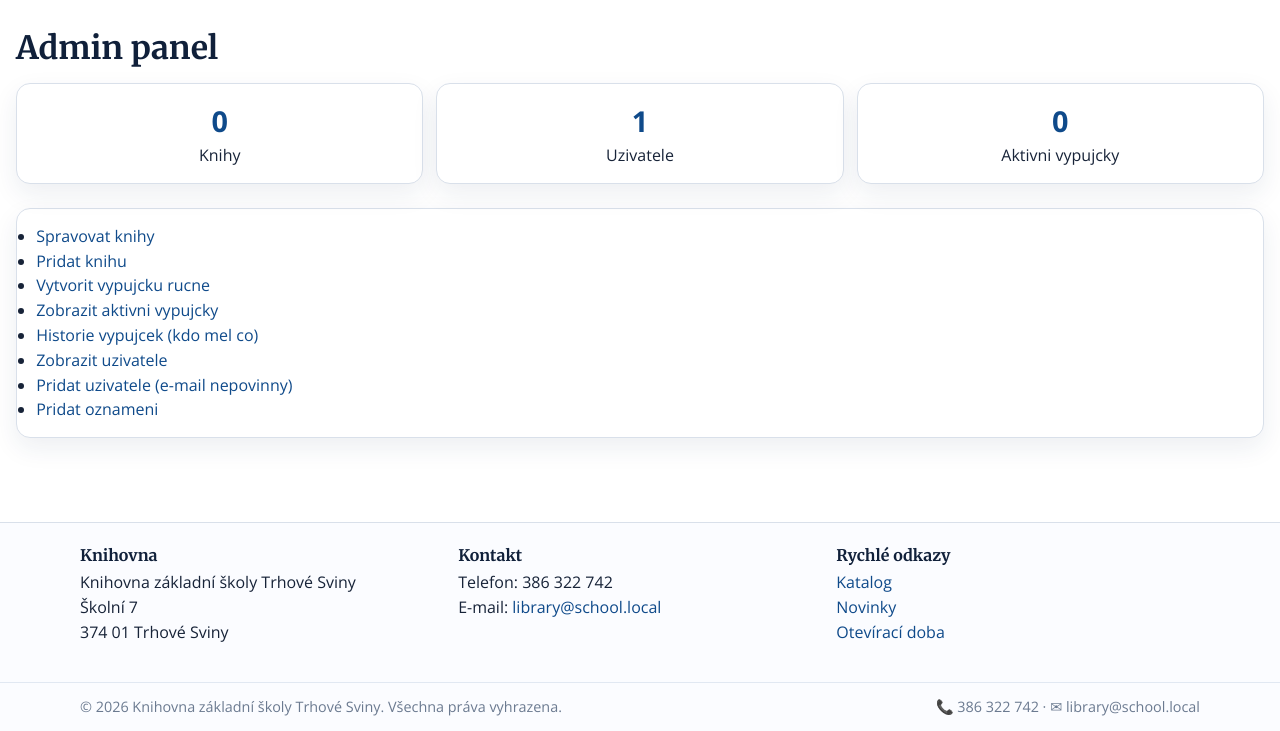
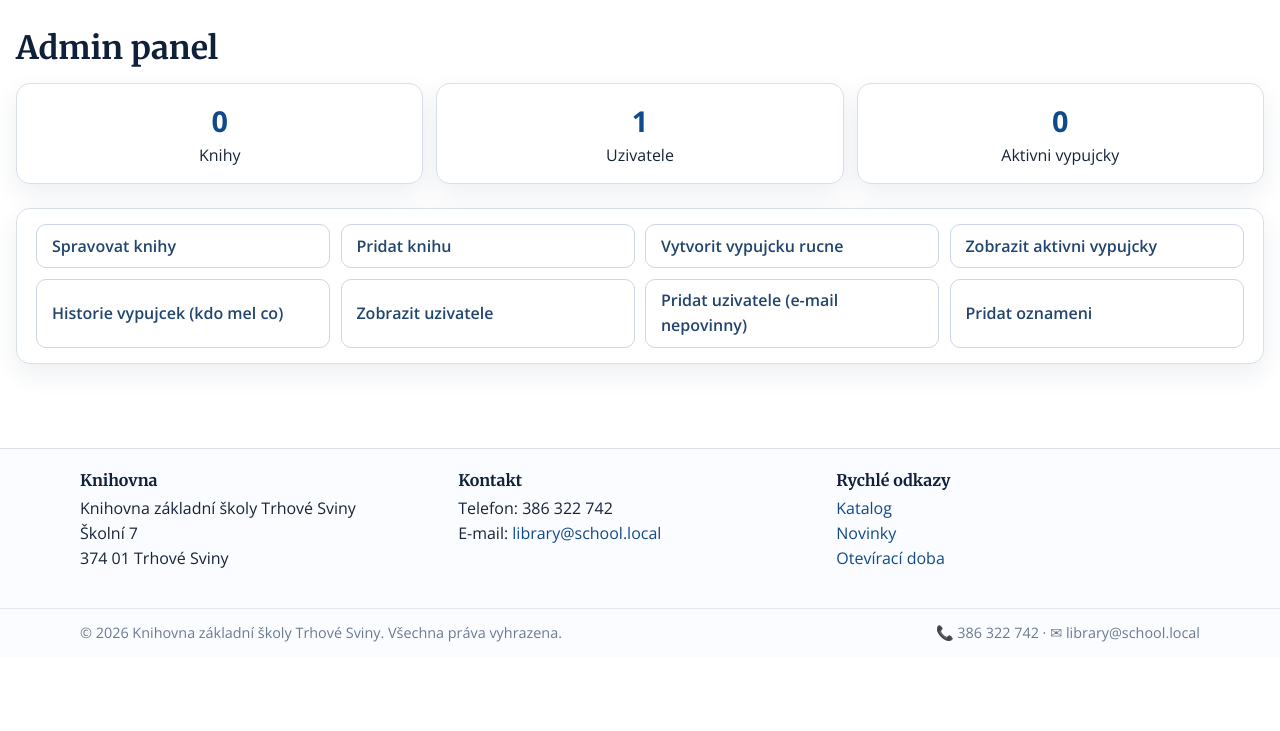
Before and after one commit to hanzl9592/TrhoveSvinyWeb, a Flask app: page /admin/ in a window 1280 px wide. Shown: the part 616-1347 px from the top of the page. After the commit the page ends 1258 px from the top, so only its background shows below. Run offline with Flask 3, Linux system fonts and the light colour scheme; a user stored in the database is signed in; some libraries are stand-ins or nearby versions.

Commit message:
Change the admin menu into buttoms

```diff
--- a/library/static/css/style.css
+++ b/library/static/css/style.css
@@ -908,6 +908,17 @@ button[disabled],
   padding: 0.95rem 1.2rem;
 }
 
+.admin-actions-grid {
+  display: grid;
+  grid-template-columns: repeat(auto-fit, minmax(240px, 1fr));
+  gap: 0.65rem;
+}
+
+.admin-actions-grid .btn {
+  width: 100%;
+  justify-content: flex-start;
+}
+
 .pagination {
   display: flex;
   gap: 0.8rem;
--- a/library/templates/admin/dashboard.html
+++ b/library/templates/admin/dashboard.html
@@ -7,14 +7,14 @@
   <div class="stat"><span class="num">{{ stats.users }}</span><span>{{ tr('admin.stats_users') }}</span></div>
   <div class="stat"><span class="num">{{ stats.active_loans }}</span><span>{{ tr('admin.stats_active_loans') }}</span></div>
 </div>
-<ul class="admin-actions">
-  <li><a href="{{ url_for('admin.books') }}">{{ tr('admin.manage_books') }}</a></li>
-  <li><a href="{{ url_for('admin.book_new') }}">{{ tr('admin.add_book_long') }}</a></li>
-  <li><a href="{{ url_for('admin.loans_new') }}">{{ tr('admin.manual_loan') }}</a></li>
-  <li><a href="{{ url_for('admin.loans') }}">{{ tr('admin.view_active_loans') }}</a></li>
-  <li><a href="{{ url_for('admin.loans_history') }}">{{ tr('admin.loan_history_action') }}</a></li>
-  <li><a href="{{ url_for('admin.users') }}">{{ tr('admin.view_users') }}</a></li>
-  <li><a href="{{ url_for('admin.user_new') }}">{{ tr('admin.add_user_optional') }}</a></li>
-  <li><a href="{{ url_for('news.new_post') }}">{{ tr('admin.post_announcement') }}</a></li>
-</ul>
+<div class="admin-actions admin-actions-grid">
+  <a class="btn" href="{{ url_for('admin.books') }}">{{ tr('admin.manage_books') }}</a>
+  <a class="btn" href="{{ url_for('admin.book_new') }}">{{ tr('admin.add_book_long') }}</a>
+  <a class="btn" href="{{ url_for('admin.loans_new') }}">{{ tr('admin.manual_loan') }}</a>
+  <a class="btn" href="{{ url_for('admin.loans') }}">{{ tr('admin.view_active_loans') }}</a>
+  <a class="btn" href="{{ url_for('admin.loans_history') }}">{{ tr('admin.loan_history_action') }}</a>
+  <a class="btn" href="{{ url_for('admin.users') }}">{{ tr('admin.view_users') }}</a>
+  <a class="btn" href="{{ url_for('admin.user_new') }}">{{ tr('admin.add_user_optional') }}</a>
+  <a class="btn" href="{{ url_for('news.new_post') }}">{{ tr('admin.post_announcement') }}</a>
+</div>
 {% endblock %}
```
